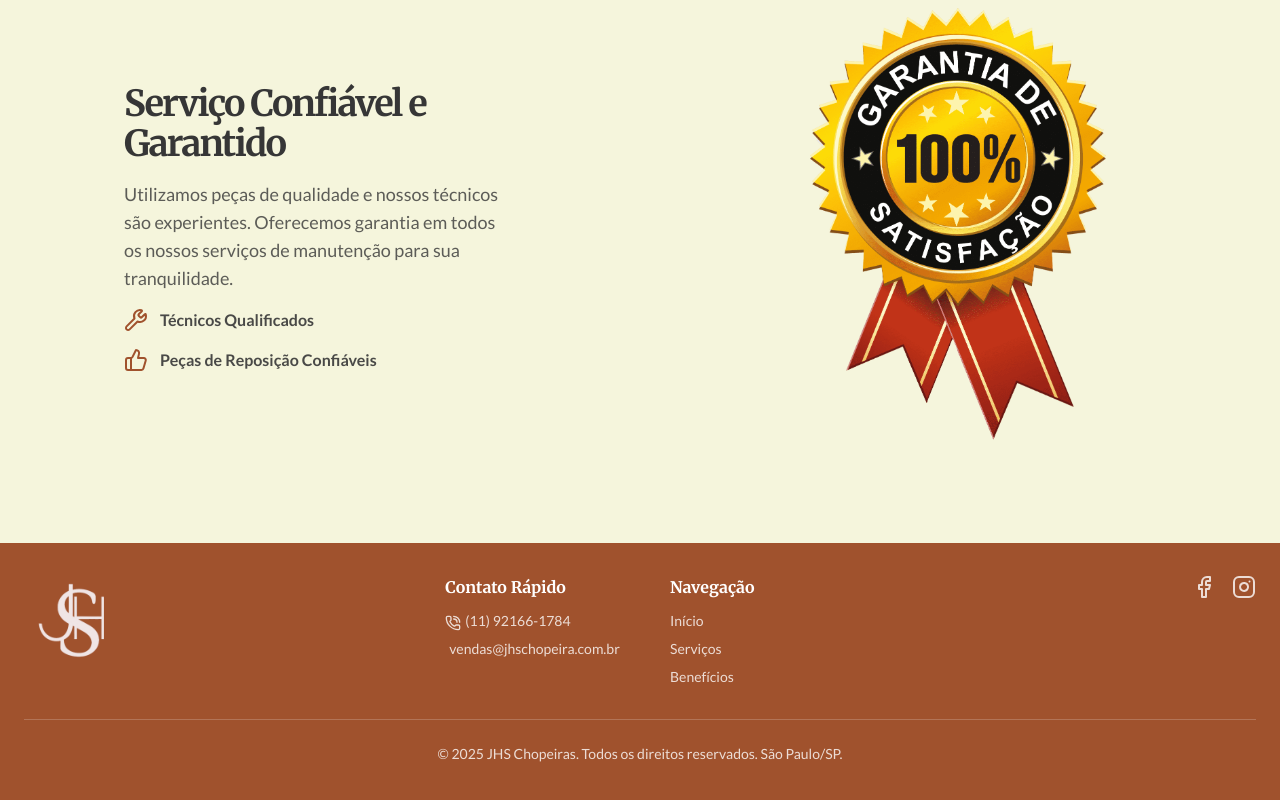
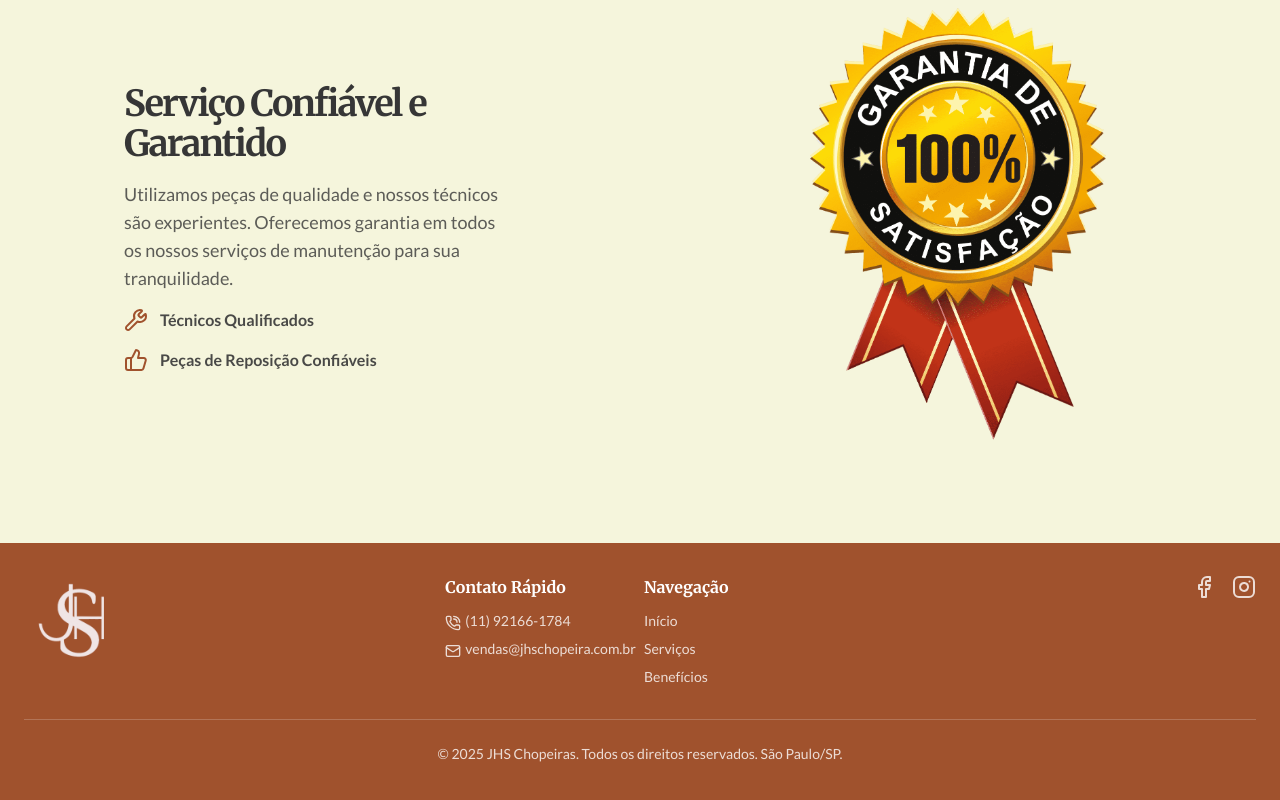
Before and after one commit to jjhschopeiras-ship-it/landing-page-jhs, a Next.js app: page / in a window 1280 px wide. Shown: the part 2754-3554 px from the top of the page. Built offline with nearby package versions, Linux system fonts and the light colour scheme.

Commit message:
Alterações do cliente

```diff
--- a/components/sections/Footer.tsx
+++ b/components/sections/Footer.tsx
@@ -40,7 +40,7 @@ export function Footer({ data, settings }: { data: FooterData; settings: FooterS
           {/* Coluna 2: Links Úteis */}
           {/* Ajustado: text-center md:text-left nas colunas internas */}
           {data.linkColumns && data.linkColumns.length > 0 && (
-            <div className="grid grid-cols-2 gap-15 text-left">
+            <div className="grid grid-cols-2 gap-2 text-left">
               {data.linkColumns.map((column) => (
                 <div key={column.title} className="space-y-3">
                   <h4 className="font-semibold font-primary">{column.title}</h4>
```
